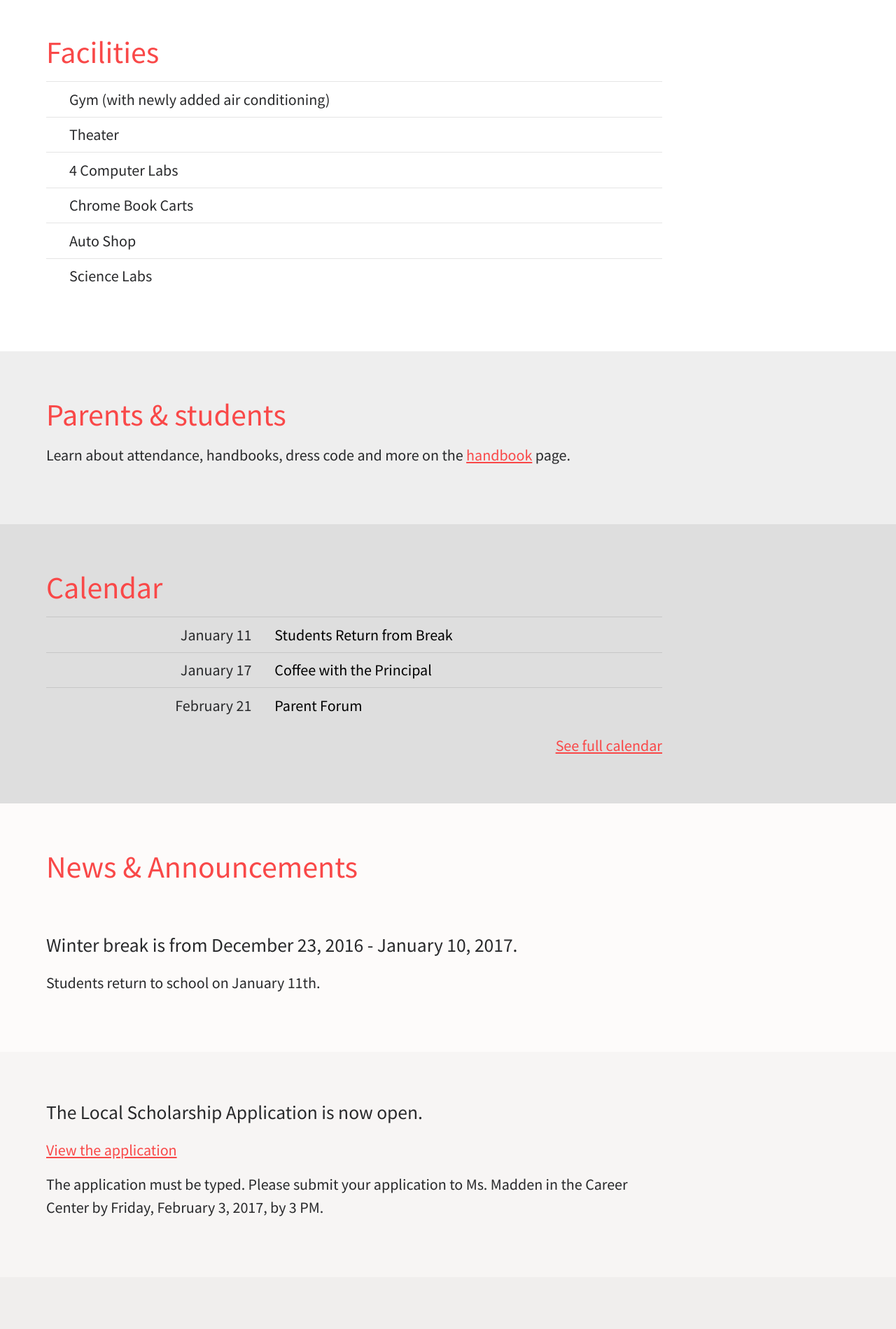
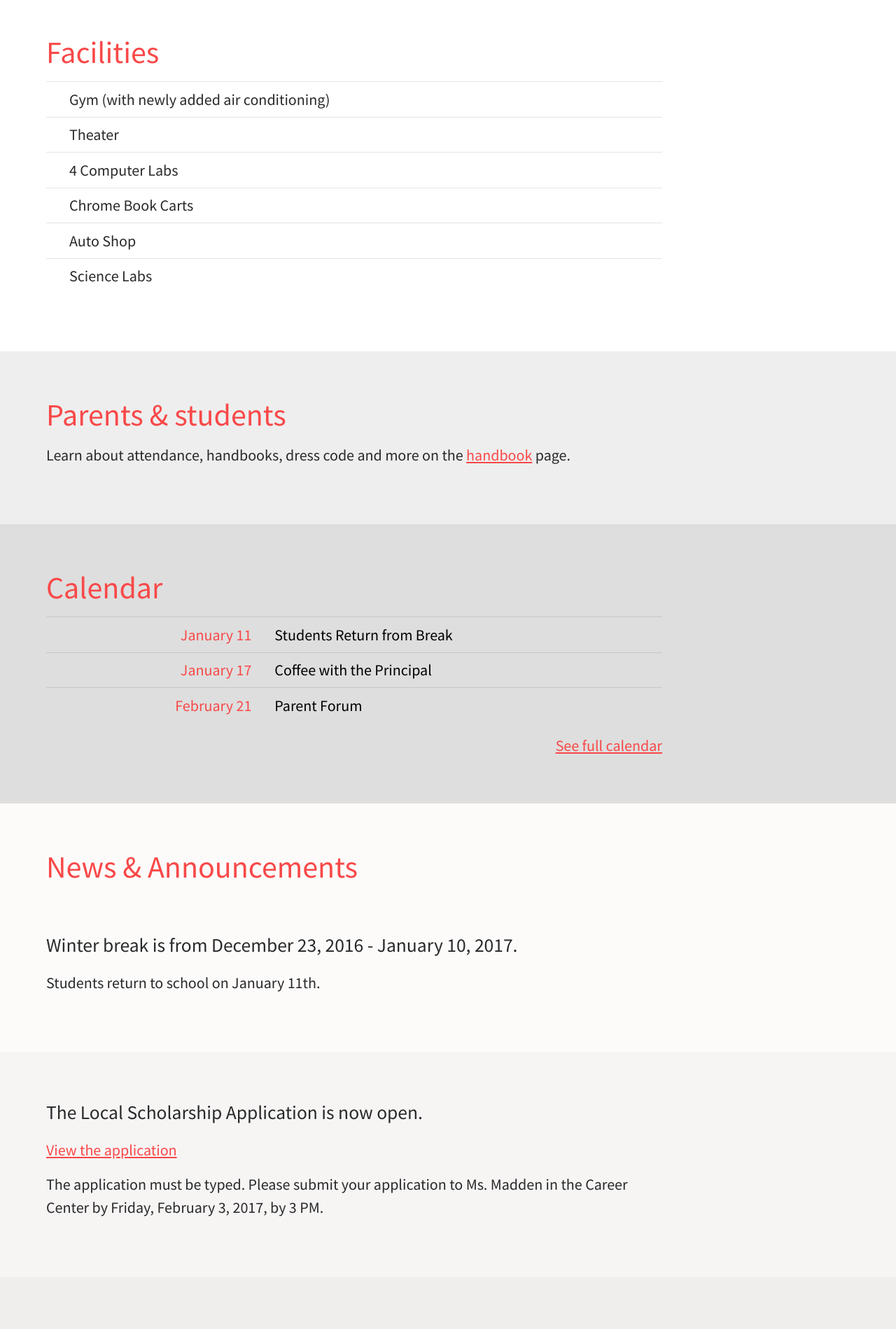
Before and after one commit to jimthoburn/gladstone, a Jekyll site: the page built from index.markdown, in a window 1280 px wide. Shown: the part 1568-3467 px from the top of the page at 70% size. Built offline with Jekyll 4.4.1, drawn with Linux system fonts in a browser that asks for light colours.

Commit message:
Amend my last commit.

```diff
--- a/_css/color.css
+++ b/_css/color.css
@@ -48,6 +48,9 @@
   main h2 {
     color: var(--headline-color);
   }
+  dt {
+    color: var(--headline-color);
+  }
   body > nav,
   body > footer {
     background-color: rgb(3, 2, 1);
--- a/css/shared.css
+++ b/css/shared.css
@@ -37,6 +37,10 @@
 
   main h1,
   main h2 {
+    color: rgb(249, 72, 72);
+  }
+
+  dt {
     color: rgb(249, 72, 72);
   }
 
```
Also changed, not shown: 1 other file.
